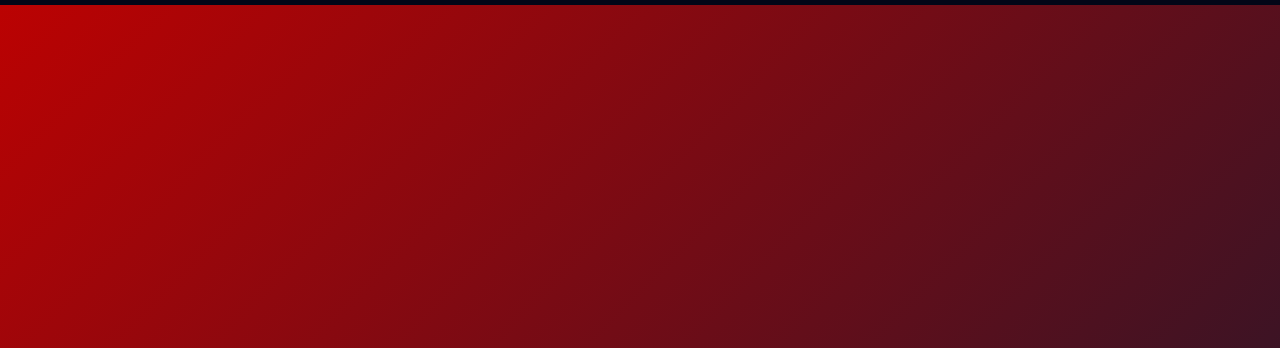
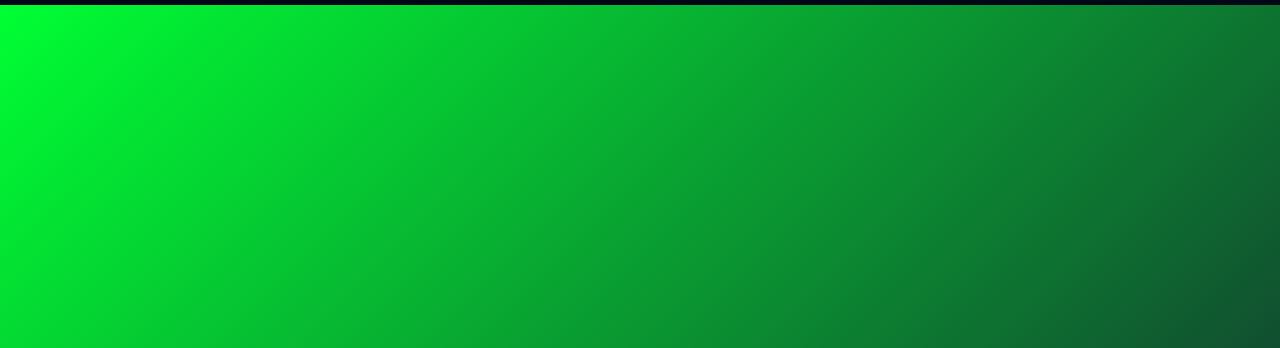
Before and after one commit to vishwajith-2007/portfolio-project, a website: page index.html in a window 1280 px wide. Shown: the part 72-420 px from the top of the page. Drawn offline with Linux system fonts and the light colour scheme.

Commit message:
update color to green

```diff
--- a/style.css
+++ b/style.css
@@ -65,7 +65,7 @@ justify-content:center;
 
 align-items:center;
 
-background: linear-gradient(135deg,#bb0202,#96358c0d);
+background: linear-gradient(135deg,#00ff33,#96358c0d);
 
 text-align:center;
 
```
